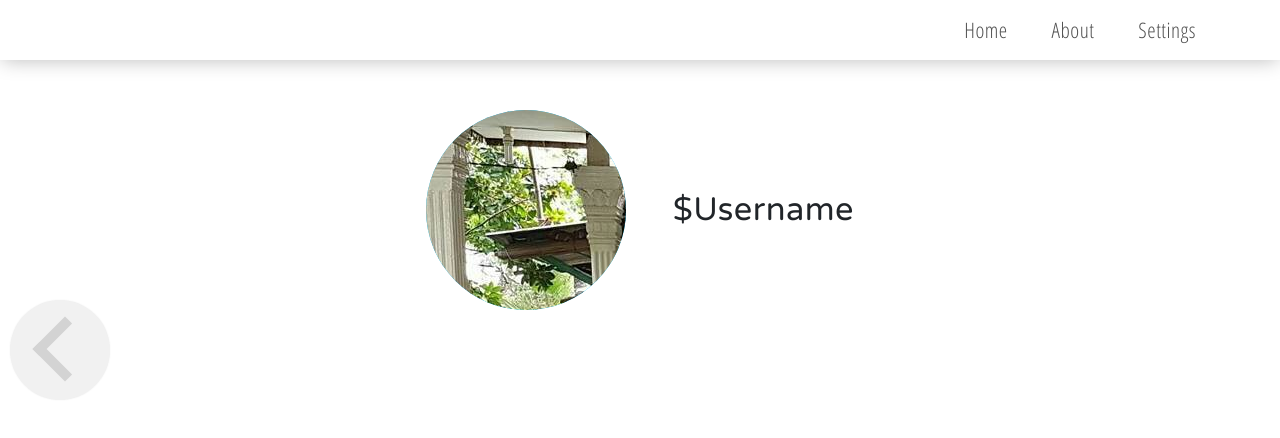
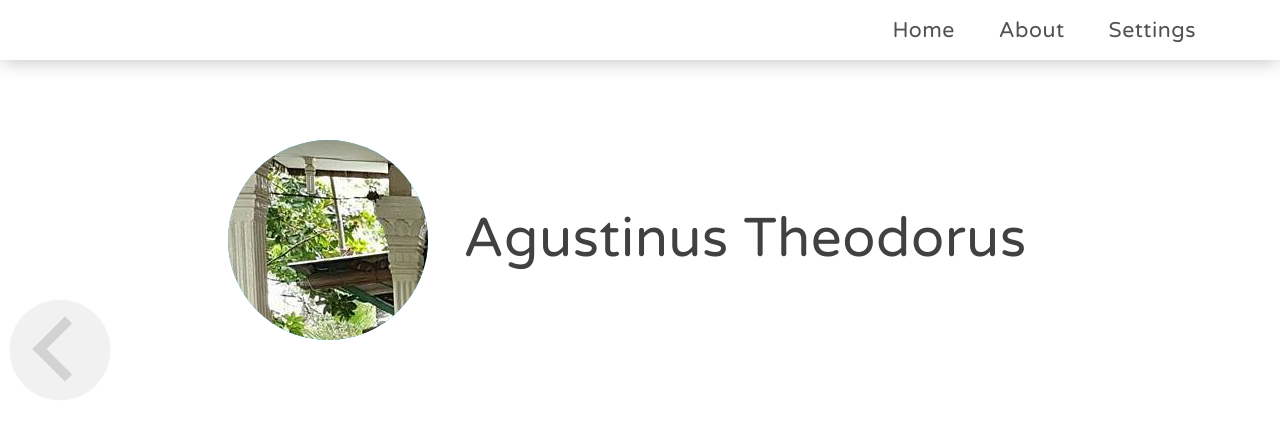
Before and after one commit to agustinustheo/ladangcurhat, a website: page public/index.html in a window 1280 px wide. Both pictures are taken after a click on the element 1220 px from the left and 350 px from the top of the page. Drawn offline with nearby package versions, Linux system fonts and the light colour scheme; no server answers.

Commit message:
minor fixing

```diff
--- a/public/index.html
+++ b/public/index.html
@@ -25,7 +25,7 @@
           </div>
         </div>
         <div class="canvas" id="dashboard">
-          <div class="ladangcurhat-navbar hide-navbar">
+          <div class="ladangcurhat-navbar">
               <span style="position: absolute; right: 5vw;">
                   <span class="link">Home</span>
                   <span class="link">About</span>
@@ -38,7 +38,7 @@
                   <div id="profilePicture">
                     <img src="1512297426122.jpg">
                   </div>
-                  <h1 id="username">$Username</h1>
+                  <h1 id="username">Agustinus Theodorus</h1>
                 </div>
               </div>
           </div>
@@ -54,9 +54,8 @@
             $('#mainContainer').addClass("move-left");
             $('#nextPage').removeClass("arrow-to-right to-right");
             $('#nextPage').addClass("arrow-to-left to-left");
-            $('#dashboard').show();
-            $('.ladangcurhat-navbar').addClass("show-navbar");
-            $('.ladangcurhat-navbar').removeClass("hide-navbar");
+            $('.dashboard').show();
+            setTimeout("$('.ladangcurhat-navbar').toggleClass('show-navbar');", 250);
             setTimeout("$('#messagesOutput').hide();", 200);
             counter++;
           }
@@ -65,32 +64,10 @@
             $('#nextPage').addClass("arrow-to-right to-right");
             $('#nextPage').removeClass("arrow-to-left to-left");
             $('#messagesOutput').show();
-            setTimeout("$('#dashboard').hide();", 200);
+            $('.ladangcurhat-navbar').toggleClass('show-navbar');
+            setTimeout("$('.dashboard').hide();", 200);
             counter--;
           }
-        });
-        $(document).ready(function(){
-          // $('#dashboard').hide(); //hide dashboard on ready
-          function setProfileContainerWidth(x) {
-            if (x.matches)
-            { // If media query matches
-              $('#profilePicture').addClass("float-left");
-              $('#username').addClass("float-right");
-              var usernameWidth = document.getElementById('username').offsetWidth;
-              var profilePictureWidth = document.getElementById('profilePicture').offsetWidth;
-              var maxWidth = usernameWidth + profilePictureWidth + 47;
-              document.getElementById("profile").style.width = maxWidth + "px";
-            }
-            else
-            {
-              $('#profilePicture').removeClass("float-left");
-              $('#username').removeClass("float-right");
-              $('#username').addClass("padding0");
-            }
-          }
-          var x = window.matchMedia("(min-width: 721px)")
-          setProfileContainerWidth(x) // Call listener function at run time
-          x.addListener(setProfileContainerWidth) // Attach listener function on state changes
         });
     </script>
     <script>
--- a/public/stylesheet/main.css
+++ b/public/stylesheet/main.css
@@ -6,6 +6,10 @@
     font-size: 13px;
     font-family: 'Varela Round', sans-serif;
     letter-spacing: 0.5px;
+    user-select: none;
+    -moz-user-select: none;
+    -ms-user-select: none;
+    -webkit-user-drag: none;
 }
 
 ::-webkit-scrollbar{
@@ -251,11 +255,6 @@ form button:focus{
     transform: rotate(180deg);
     margin-right: 0px;
 }
-
-.dashboard{
-    display: grid;
-    grid-template-columns: 25% 25% 25% 25%;
-}
 .background-whiteblue{
     background:#fff;
 }
@@ -264,12 +263,16 @@ form button:focus{
     width: 200vw;
 }
 #profile{
+    display: grid;
+    grid-template-columns: 210px 615px;
+    width: 825px;
+
     margin: auto;
     overflow: auto;
-    margin-top: 50px;
 }
 .dashboard-profile{
     width: 100vw;
+    padding-top: 40px;
 }
 #profilePicture{
     width: 200px;
@@ -280,8 +283,15 @@ form button:focus{
     overflow: hidden;
 }
 #username{
-    line-height: 200px;
-    margin-left: 35px;
+    font-size: 41pt;;
+    color: #414141;
+    margin: auto;
+    transition: all 1s ease;
+}
+#username:hover{
+    font-size: 43pt;
+    color: #282828;
+    cursor: pointer;
 }
 .link{
     margin: 0px 20px 0 20px;
@@ -290,7 +300,7 @@ form button:focus{
     display: inline-block;
 
     font-size: 16pt;
-    font-family: 'Open Sans Condensed', sans-serif;
+    /* font-family: 'Open Sans Condensed', sans-serif; */
 
     cursor: pointer;
 }
@@ -302,7 +312,8 @@ form button:focus{
     color: #515151;
     box-shadow: 0 2px 20px -2px #bababa;
 
-    transition: all 1s ease;
+    transform: translate3d(0, -70px, 0);
+    transition: all .5s ease;
 }
 .show-navbar{
     transform: translate3d(0, 0, 0);
@@ -310,3 +321,6 @@ form button:focus{
 .hide-navbar{
     transform: translate3d(0, -70px, 0);
 }
+.dashboard-profile{
+    margin-top: 40px;
+}
```
